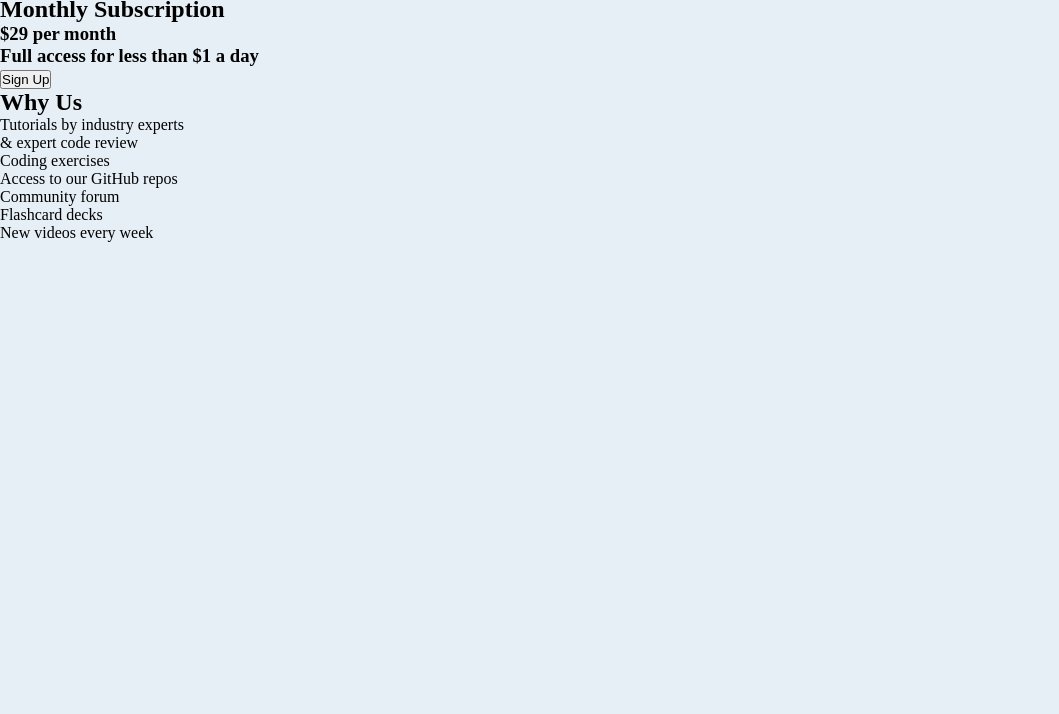
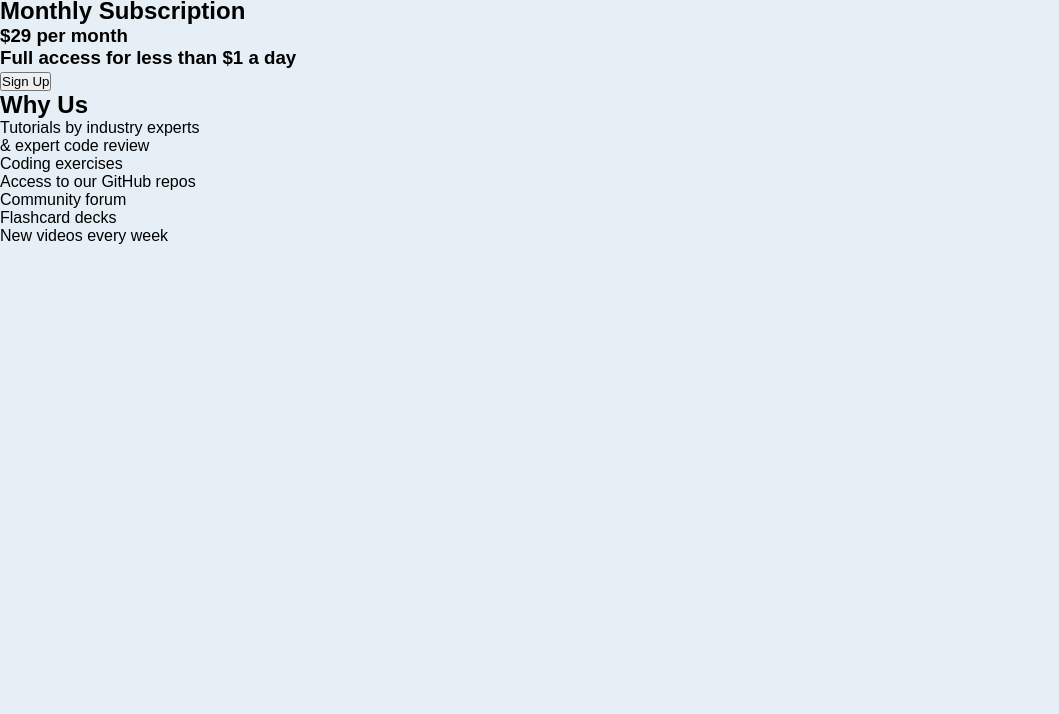
Before and after one commit to Kylekibet/single-price-grid-component, a plain HTML site: page index.html in a window 1280 px wide. Shown: the part 86-800 px from the top of the page, without its empty margins (0-1059 px from the left). Drawn offline with Linux system fonts and the light colour scheme.

Commit message:
added font and font size

```diff
--- a/style/main.css
+++ b/style/main.css
@@ -9,4 +9,6 @@
 
 body {
     background-color: var(--background-color);
+    font-size: 16px;
+    font-family: 'Karla', sans-serif;
 }
```
